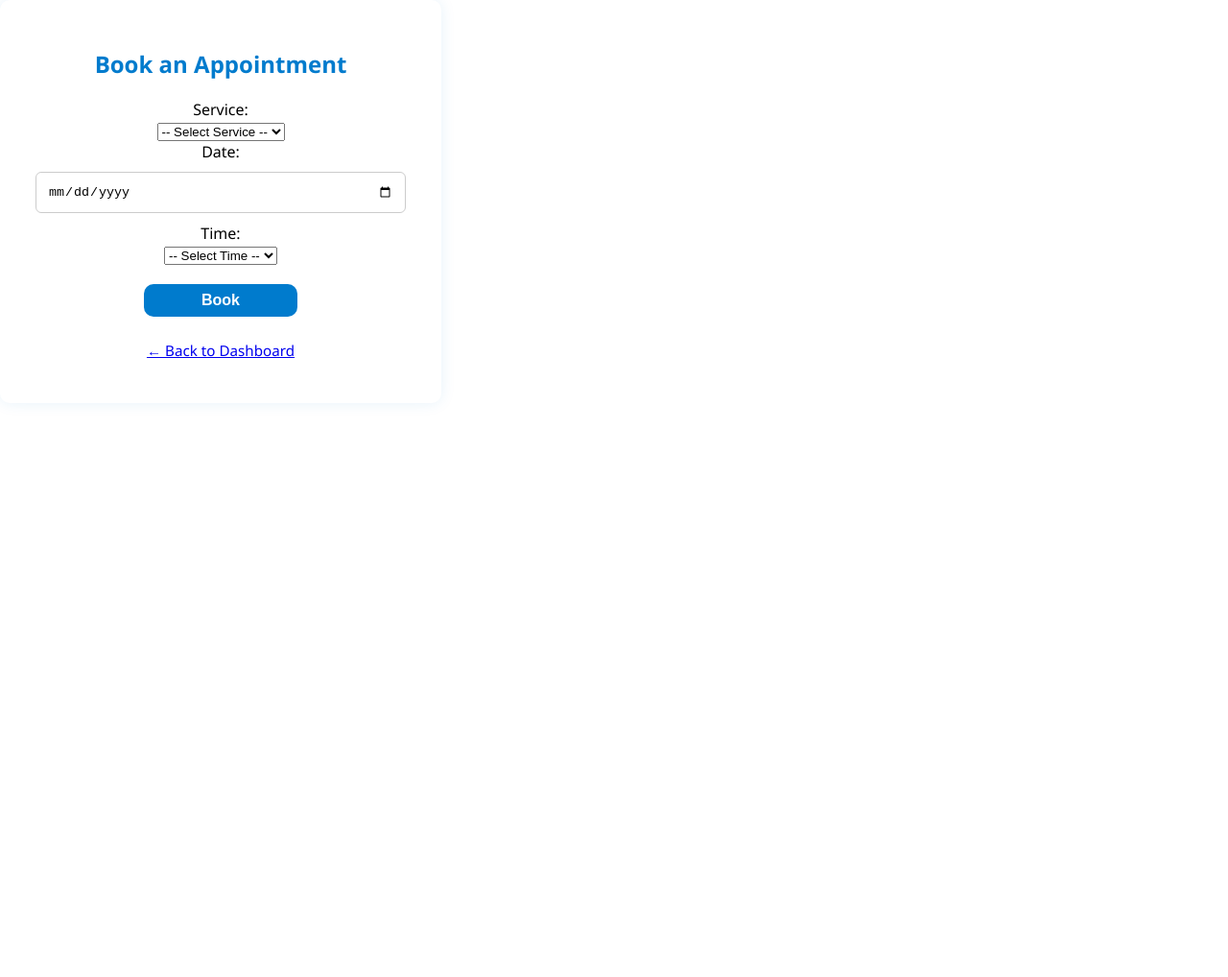
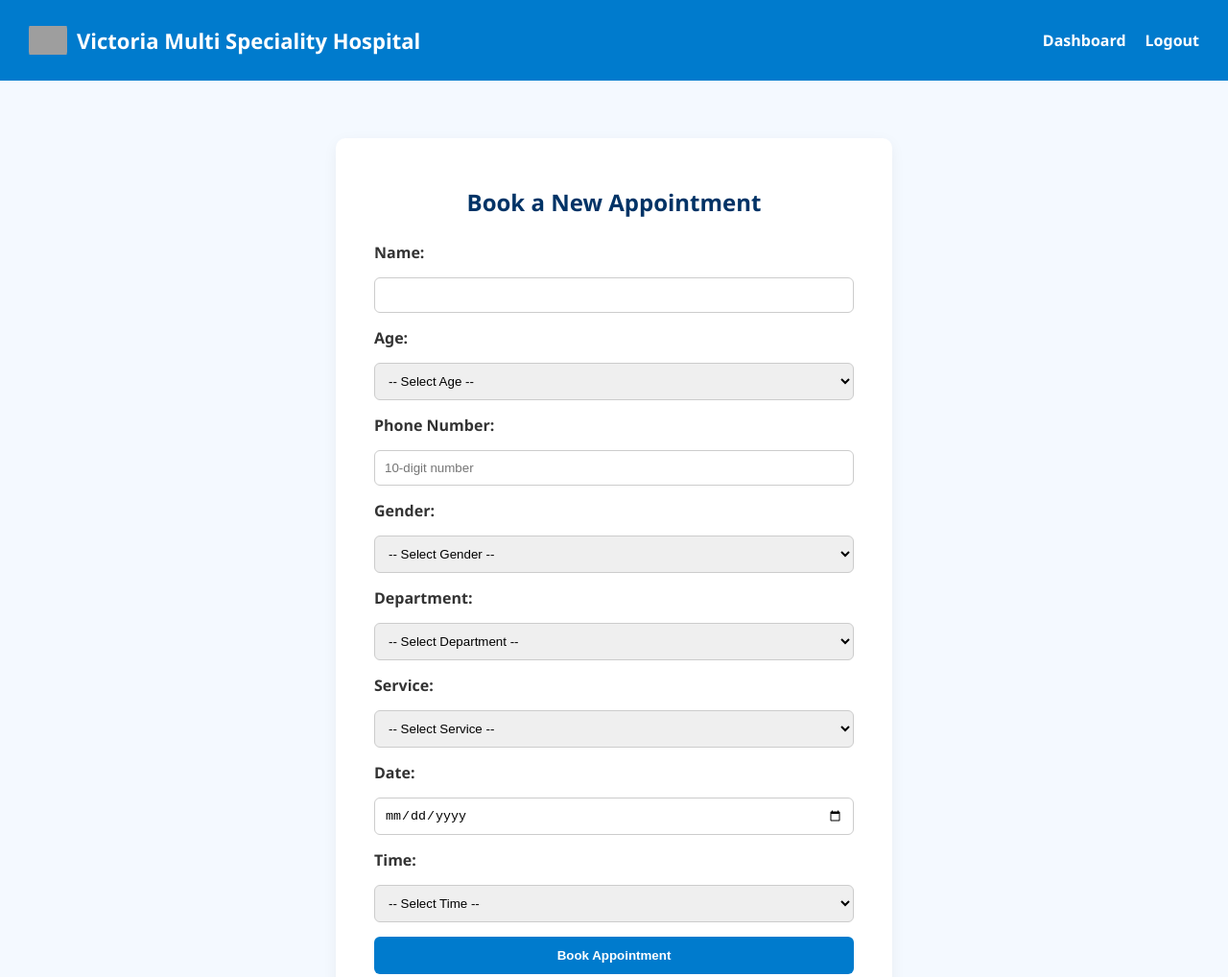
Before and after one commit to VedanthS0407/Victoria_Hospital, a website: page views/book.html in a window 1280 px wide. Shown: the whole page at 96% size. Before the commit the page ends 800 px from the top, so only its background shows below. Drawn offline with Linux system fonts and the light colour scheme; sample sign-in values are in the browser's storage; grey boxes are pictures that could not be loaded.

Commit message:
CSS for Book app

```diff
--- /dev/null
+++ b/public/css/book.css
@@ -0,0 +1,96 @@
+body {
+    margin: 0;
+    font-family: 'Segoe UI', sans-serif;
+    background-color: #f4f9ff;
+  }
+
+  /* Navbar */
+  .navbar {
+    background-color: #007bcd;
+    color: white;
+    padding: 15px 30px;
+    display: flex;
+    justify-content: space-between;
+    align-items: center;
+  }
+
+  .navbar-brand {
+    display: flex;
+    align-items: center;
+    gap: 10px;
+  }
+
+  .navbar-brand img {
+    height: 40px;
+    width: 40px;
+    object-fit: contain;
+    border-radius: 8px;
+  }
+
+  .navbar-brand h1 {
+    font-size: 22px;
+    color: white;
+    margin: 0;
+  }
+
+  .nav-links {
+    list-style: none;
+    display: flex;
+    gap: 20px;
+  }
+
+  .nav-links li a {
+    color: white;
+    text-decoration: none;
+    font-weight: bold;
+  }
+
+  /* Form Styling */
+  .form-container {
+    max-width: 500px;
+    background: white;
+    margin: 60px auto;
+    padding: 30px 40px;
+    border-radius: 10px;
+    box-shadow: 0 4px 15px rgba(0, 0, 0, 0.05);
+    text-align: center;
+  }
+
+  .form-container h2 {
+    color: #003366;
+    margin-bottom: 25px;
+  }
+
+  form {
+    display: flex;
+    flex-direction: column;
+    gap: 15px;
+  }
+
+  form label {
+    text-align: left;
+    font-weight: bold;
+    color: #333;
+  }
+
+  form select,
+  form input {
+    padding: 10px;
+    border: 1px solid #ccc;
+    border-radius: 6px;
+  }
+
+  .btn {
+    background-color: #007bcd;
+    color: white;
+    padding: 12px;
+    border: none;
+    border-radius: 6px;
+    font-weight: bold;
+    cursor: pointer;
+    transition: background-color 0.3s ease;
+  }
+
+  .btn:hover {
+    background-color: #005a9e;
+  }
--- a/views/book.html
+++ b/views/book.html
@@ -2,78 +2,127 @@
 <html lang="en">
 <head>
   <meta charset="UTF-8">
-  <title>Book Appointment</title>
-  <link rel="stylesheet" href="/css/style.css">
+  <title>Book Appointment - Victoria Multi Speciality Hospital</title>
+  <link rel="stylesheet" href="/css/book.css">
 </head>
 <body>
-  <div class="form-container">
-    <h2>Book an Appointment</h2>
+  <!-- Navbar -->
+  <nav class="navbar">
+    <div class="navbar-brand">
+      <img src="/images/hospital-logo.jpg" alt="Logo" />
+      <h1>Victoria Multi Speciality Hospital</h1>
+    </div>
+    <ul class="nav-links">
+      <li><a href="/dashboard.html">Dashboard</a></li>
+      <li><a href="#" onclick="logout()">Logout</a></li>
+    </ul>
+  </nav>
+
+  <!-- Booking Form -->
+  <main class="form-container">
+    <h2>Book a New Appointment</h2>
     <form id="bookingForm">
-      <label>Service:</label><br>
-      <select name="service" required>
+      <!-- Name -->
+      <label for="name">Name:</label>
+      <input type="text" name="name" id="name" required>
+
+      <!-- Age -->
+      <label for="age">Age:</label>
+      <select name="age" id="age" required>
+        <option value="">-- Select Age --</option>
+      </select>
+
+      <!-- Phone Number -->
+      <label for="phone">Phone Number:</label>
+      <input type="tel" name="phone" id="phone" pattern="[0-9]{10}" required placeholder="10-digit number">
+
+      <!-- Gender -->
+      <label for="gender">Gender:</label>
+      <select name="gender" id="gender" required>
+        <option value="">-- Select Gender --</option>
+        <option value="Male">Male</option>
+        <option value="Female">Female</option>
+        <option value="Others">Others</option>
+      </select>
+
+      <!-- Department -->
+      <label for="department">Department:</label>
+      <select name="department" id="department" required>
+        <option value="">-- Select Department --</option>
+        <option value="Cardiology">Cardiology</option>
+        <option value="Neurology">Neurology</option>
+        <option value="Pediatrics">Pediatrics</option>
+        <option value="Orthopedics">Orthopedics</option>
+      </select>
+
+      <!-- Service -->
+      <label for="service">Service:</label>
+      <select name="service" id="service" required>
         <option value="">-- Select Service --</option>
         <option value="Consultation">Consultation</option>
         <option value="Therapy">Therapy</option>
         <option value="Checkup">Checkup</option>
-      </select><br>
+      </select>
 
-      <label>Date:</label><br>
-      <input type="date" name="date" required><br>
+      <!-- Date -->
+      <label for="date">Date:</label>
+      <input type="date" name="date" id="date" required>
 
-      <label>Time:</label><br>
-      <select name="time" required>
+      <!-- Time -->
+      <label for="time">Time:</label>
+      <select name="time" id="time" required>
         <option value="">-- Select Time --</option>
         <option value="09:00 AM">09:00 AM</option>
+        <option value="10:00 AM">10:00 AM</option>
         <option value="11:00 AM">11:00 AM</option>
+        <option value="12:00 PM">12:00 PM</option>
         <option value="02:00 PM">02:00 PM</option>
-      </select><br>
+        <option value="03:00 PM">03:00 PM</option>
+        <option value="04:00 PM">04:00 PM</option>
+        <option value="05:00 PM">05:00 PM</option>
+      </select>
 
-      <button type="submit">Book</button>
+      <button type="submit" class="btn">Book Appointment</button>
     </form>
-    <p><a href="/dashboard.html">← Back to Dashboard</a></p>
-  </div>
+  </main>
 
+  <!-- Script -->
   <script>
     const form = document.getElementById('bookingForm');
     const userId = localStorage.getItem('userId');
-    const dateInput = form.querySelector('input[name="date"]');
-    const timeSelect = form.querySelector('select[name="time"]');
 
-    dateInput.addEventListener('change', async () => {
-      const selectedDate = dateInput.value;
-      if (!selectedDate) return;
+    // Populate age dropdown
+    const ageSelect = document.getElementById('age');
+    for (let i = 1; i <= 100; i++) {
+      const option = document.createElement('option');
+      option.value = i;
+      option.textContent = i;
+      ageSelect.appendChild(option);
+    }
 
-      try {
-        const res = await fetch(`/appointments/booked-times?date=${selectedDate}`);
-        const bookedTimes = await res.json();
+    if (!userId) {
+      alert("Please login first.");
+      window.location.href = '/login.html';
+    }
 
-        [...timeSelect.options].forEach(option => {
-          if (option.value && bookedTimes.includes(option.value)) {
-            option.disabled = true;
-            option.textContent = `${option.value} (Booked)`;
-          } else {
-            option.disabled = false;
-            option.textContent = option.value;
-          }
-        });
-      } catch (err) {
-        console.error("Error getting booked times:", err);
-      }
-    });
+    function logout() {
+      localStorage.removeItem('userId');
+      window.location.href = '/login.html';
+    }
 
     form.addEventListener('submit', async (e) => {
       e.preventDefault();
-      if (!userId) {
-        alert("You must be logged in to book an appointment.");
-        return;
-      }
 
-      const formData = new FormData(form);
       const data = {
         userId,
-        service: formData.get('service'),
-        date: formData.get('date'),
-        time: formData.get('time')
+        name: form.elements['name'].value,
+        age: form.elements['age'].value,
+        phone: form.elements['phone'].value,
+        gender: form.elements['gender'].value,
+        department: form.elements['department'].value,
+        service: form.elements['service'].value,
+        date: form.elements['date'].value,
+        time: form.elements['time'].value
       };
 
       try {
@@ -83,19 +132,17 @@
           body: JSON.stringify(data)
         });
 
-        const result = await res.text();
+        const result = await res.json();
         if (res.ok) {
           alert("Appointment booked!");
           window.location.href = "/dashboard.html";
         } else {
-          alert("Failed to book: " + result);
+          alert(result.error || "Booking failed.");
         }
       } catch (err) {
-        console.error("Booking error:", err);
-        alert("Something went wrong. Please try again.");
+        alert("Error: " + err.message);
       }
     });
   </script>
-
 </body>
 </html>
```
Also changed, not shown: models/Appointment.js (+42 -5 lines), routes/appointments.js (+19 -7 lines), views/dashboard.html (+19 -64 lines).
